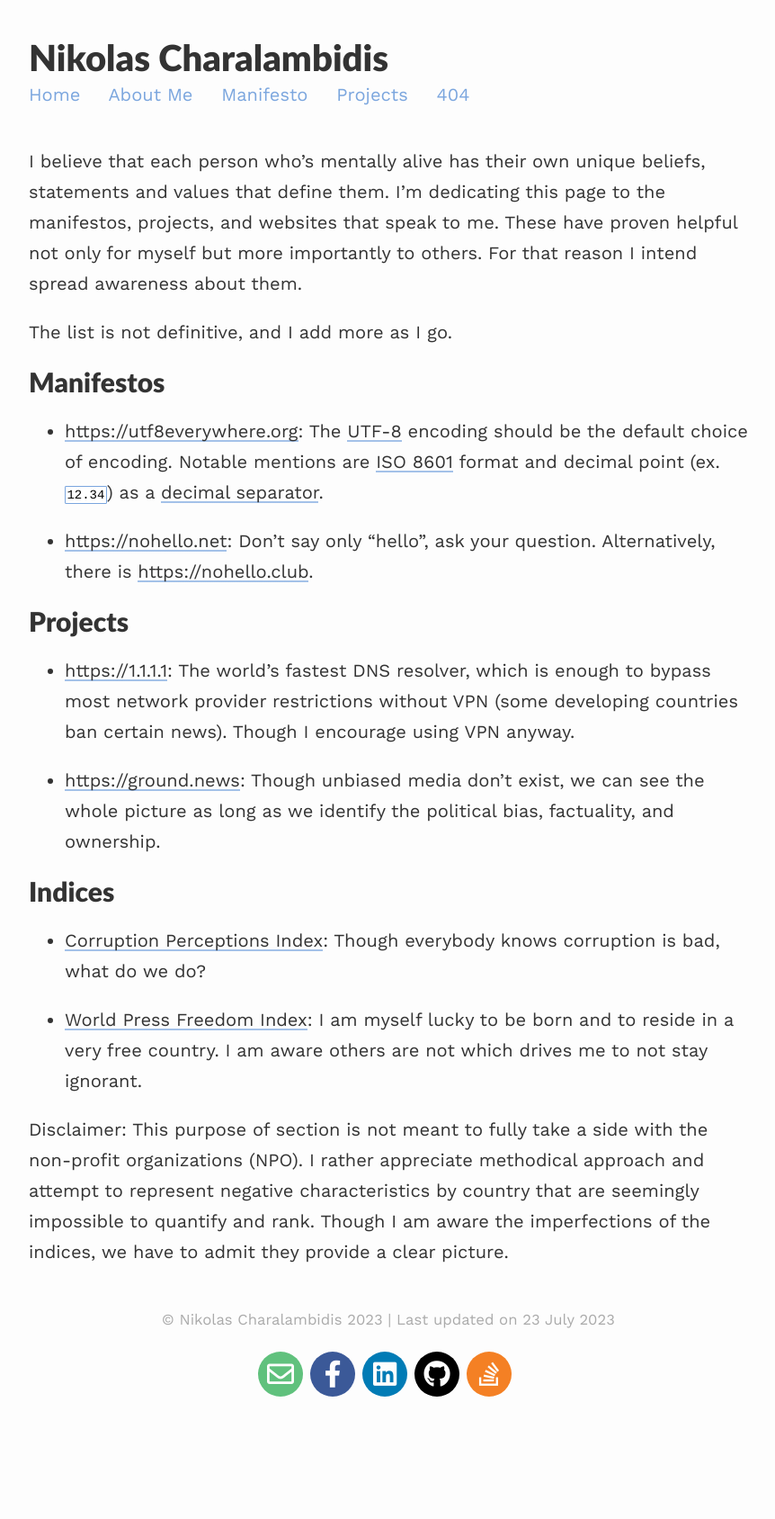
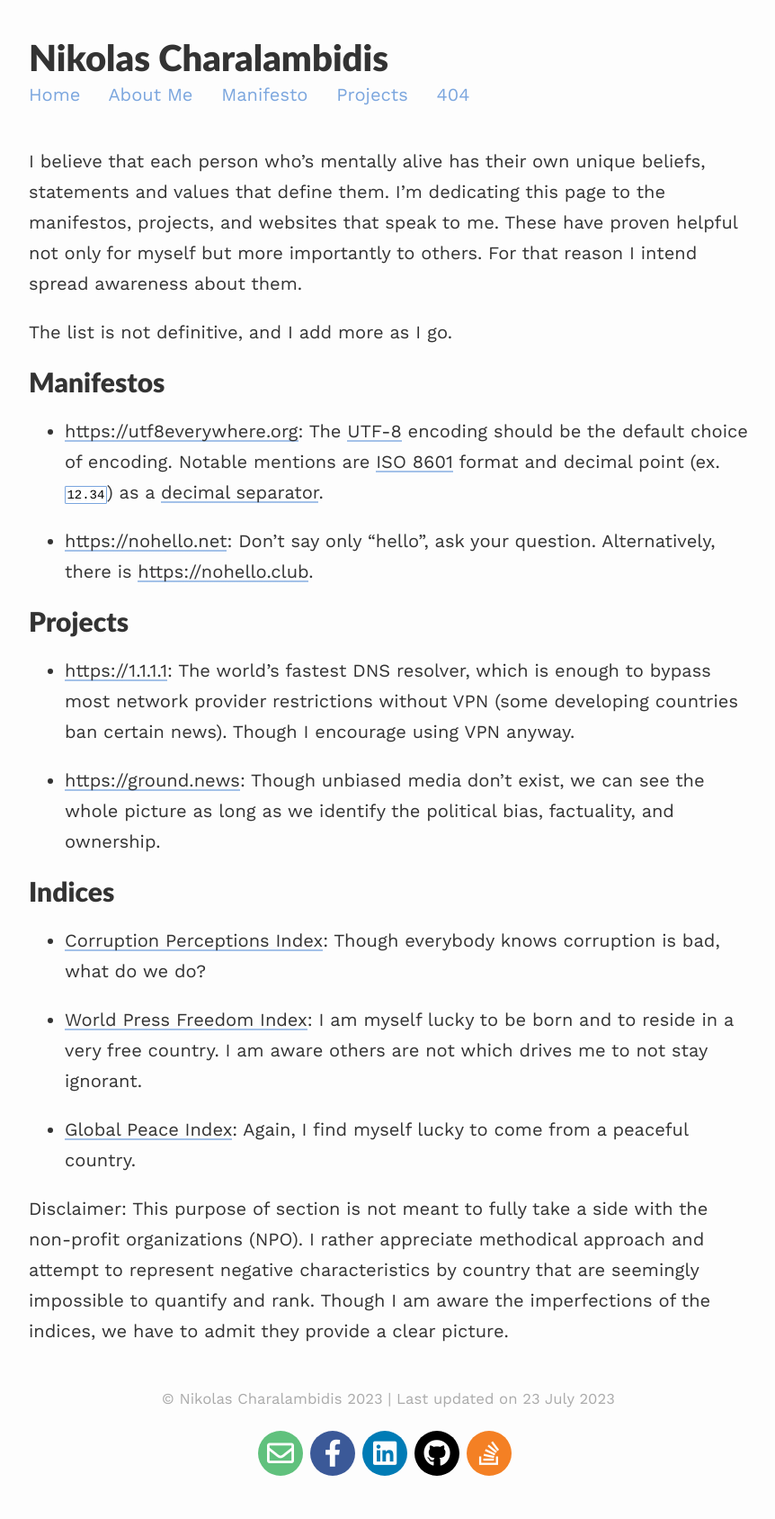
Before and after one commit to Nikolas-Charalambidis/nikolas-charalambidis.github.io, a Jekyll site: the page built from _pages/manifesto.md, in a window 1280 px wide. Shown: the whole page at 90% size, without its empty margins (208-1070 px from the left). Built offline with Jekyll 4.4.1, drawn with Linux system fonts in a browser that asks for light colours; nearby versions of some CDN libraries; comment, search, counter and statistics services are not loaded; before the commit the page ends 1600 px from its top, so only the background shows below that.

Commit message:
Manifesto

```diff
--- a/_pages/manifesto.md
+++ b/_pages/manifesto.md
@@ -34,6 +34,8 @@ Notable mentions are [ISO 8601](https://en.wikipedia.org/?title=ISO_8601) format
 - [World Press Freedom Index](https://rsf.org/en/index): I am myself lucky to be born and to reside in a very free country.
 I am aware others are not which drives me to not stay ignorant.
 
+- [Global Peace Index](https://www.visionofhumanity.org/maps/#): Again, I find myself lucky to come from a peaceful country.
+
 Disclaimer: This purpose of section is not meant to fully take a side with the non-profit organizations (NPO).
 I rather appreciate methodical approach and attempt to represent negative characteristics by country that are seemingly impossible to quantify and rank.
 Though I am aware the imperfections of the indices, we have to admit they provide a clear picture.
```
